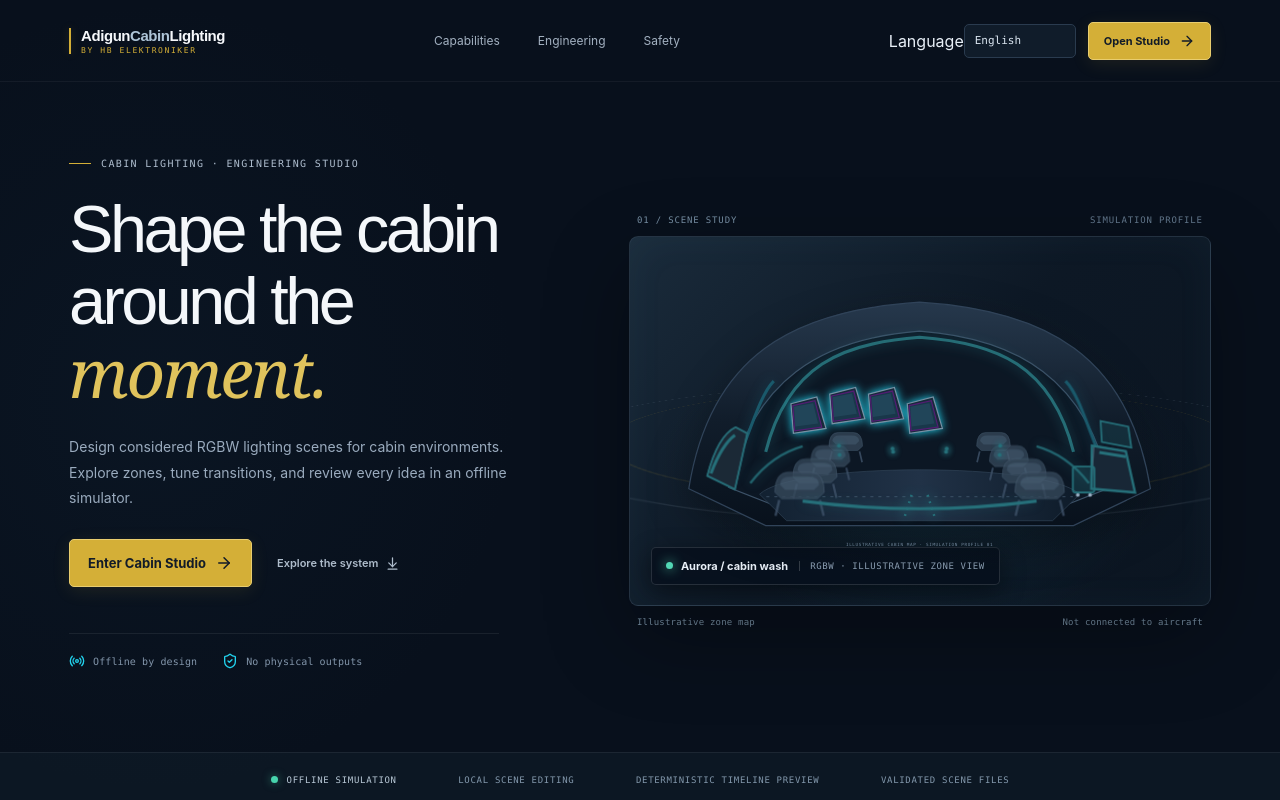
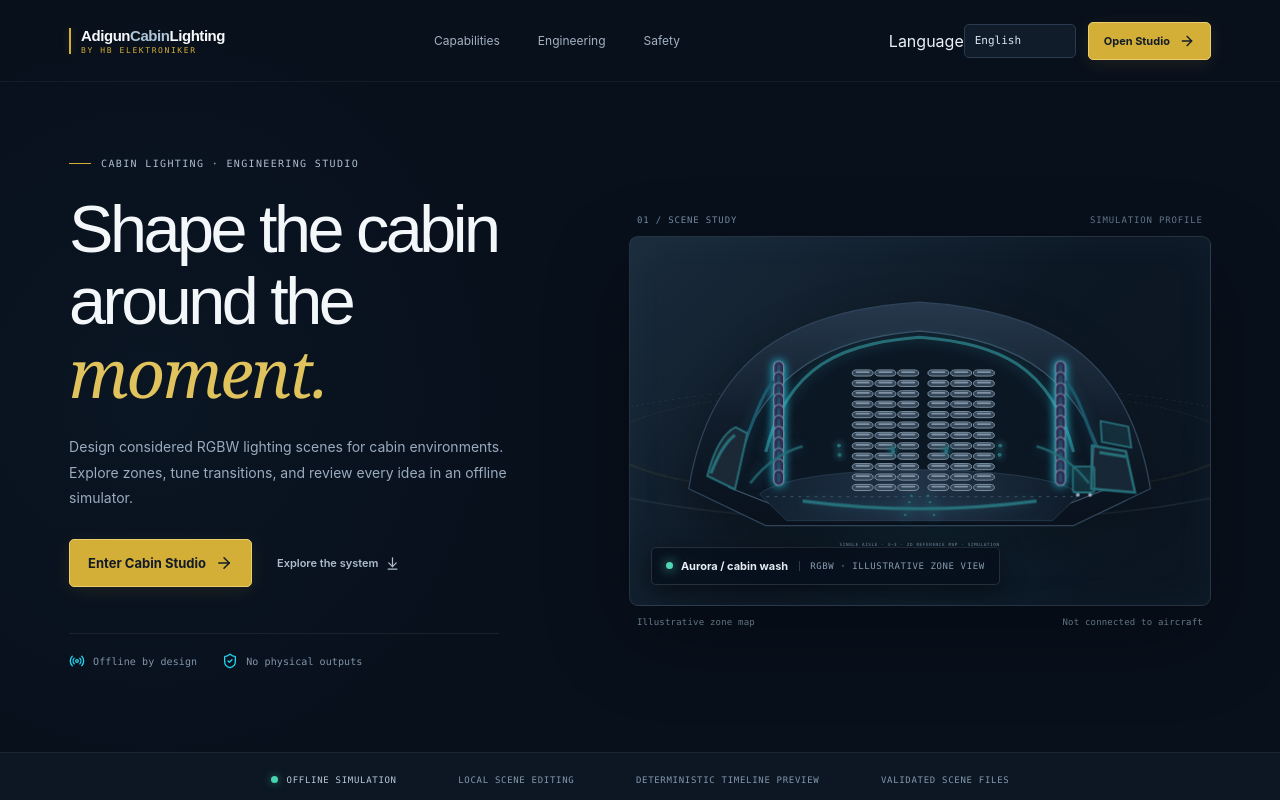
Before and after one commit to HephzibahBehulahHQ/AdigunCabinLighting, a React (Vite) app: page / in a window 1280 px wide. Shown: the top 800 px of the page. Built offline with nearby package versions, Linux system fonts and the light colour scheme.

Commit message:
Render profile-specific seats and windows in the 2D map

```diff
--- a/src/App.tsx
+++ b/src/App.tsx
@@ -54,10 +54,16 @@ function cabinGlows(zones: ZoneState[]) {
   return Object.fromEntries(zones.map((zone) => [zone.id, toHex({ ...composePreviewRGB(zone.rgbw), w: 0 })])) as Record<ZoneId, string>;
 }
 
-function CabinDrawing({ zones, selected, onSelect, compact = false }: {
-  zones: ZoneState[]; selected: ZoneId; onSelect?: (id: ZoneId) => void; compact?: boolean;
+function CabinDrawing({ zones, selected, onSelect, compact = false, config = DEFAULT_CABIN_CONFIG }: {
+  zones: ZoneState[]; selected: ZoneId; onSelect?: (id: ZoneId) => void; compact?: boolean; config?: CabinConfig;
 }) {
   const glows = cabinGlows(zones);
+  const layout = CABIN_LAYOUTS[config.layoutId];
+  const rowTemplates = 'seatPlan' in layout
+    ? layout.seatPlan.flatMap((section) => Array.from({ length: section.rows }, () => section.groups))
+    : Array.from({ length: config.seatRows }, () => layout.groups);
+  const visibleRowCount = Math.min(18, rowTemplates.length);
+  const visibleRows = Array.from({ length: visibleRowCount }, (_, index) => rowTemplates[Math.round(index * (rowTemplates.length - 1) / Math.max(1, visibleRowCount - 1))]);
   const labelPositions: Record<ZoneId, { x: number; y: number }> = {
     ceiling: { x: 490, y: 147 }, windows: { x: 490, y: 190 }, sidewalls: { x: 222, y: 310 },
     footwell: { x: 490, y: 411 }, reading: { x: 655, y: 331 }, entry: { x: 193, y: 359 },
@@ -76,7 +82,7 @@ function CabinDrawing({ zones, selected, onSelect, compact = false }: {
     </g>
   );
   return (
-    <svg className={`cabin-drawing ${compact ? 'compact' : ''}`} viewBox={compact ? '0 0 980 470' : '40 25 900 415'} role={compact ? 'img' : 'group'} aria-label={compact ? 'Illustrative cabin zone preview' : 'Interactive cabin zone map'}>
+    <svg className={`cabin-drawing ${compact ? 'compact' : ''}`} data-layout-id={config.layoutId} viewBox={compact ? '0 0 980 470' : '40 25 900 415'} role={compact ? 'img' : 'group'} aria-label={compact ? `Illustrative ${layout.name} cabin preview` : `Interactive ${layout.name} cabin map`}>
       <defs>
         <linearGradient id="shell" x1="0" x2="0" y1="0" y2="1"><stop stopColor="#26384c" /><stop offset=".52" stopColor="#111d2b" /><stop offset="1" stopColor="#08111c" /></linearGradient>
         <linearGradient id="floor" x1="0" x2="1"><stop stopColor="#122131" /><stop offset=".5" stopColor="#213247" /><stop offset="1" stopColor="#0e1b29" /></linearGradient>
@@ -96,23 +102,40 @@ function CabinDrawing({ zones, selected, onSelect, compact = false }: {
       </>, 'ceiling-zone')}
       {/* windows */}
       {group('windows', 'WINDOW REVEALS', <>
-        {[0, 1, 2, 3].map((i) => <g key={`win-${i}`}>
-          <path d={`M${281 + i * 63} ${207 - Math.sin((i / 3) * Math.PI) * 18} l42 -11 l15 51 l-53 8 z`} fill="#172a3a" stroke="#7690a4" strokeWidth="2" />
-          <path d={`M${284 + i * 63} ${210 - Math.sin((i / 3) * Math.PI) * 18} l36 -8 l11 43 l-44 6 z`} fill="#19374a" stroke={glows.windows} strokeWidth="2" />
-          <path d={`M${286 + i * 63} ${212 - Math.sin((i / 3) * Math.PI) * 18} l31 -6 l8 33 l-37 5 z`} fill="#60acc3" opacity=".12" />
-        </g>)}
+        {Array.from({ length: config.windowCountPerSide }, (_, index) => {
+          const y = 132 + (index + 1) * 212 / (config.windowCountPerSide + 1);
+          const xOffset = Math.min(285, config.widthMeters * 52);
+          return [-1, 1].map((side) => {
+            const x = 490 + side * xOffset;
+            return <g key={`win-${side}-${index}`} aria-label={`Cabin window ${index + 1} on ${side < 0 ? 'left' : 'right'} side`}>
+              <rect x={x - 8} y={y - 12} width="16" height="25" rx="8" fill="#172a3a" stroke="#7690a4" strokeWidth="2" />
+              <rect x={x - 5} y={y - 9} width="10" height="19" rx="5" fill="#19374a" stroke={glows.windows} strokeWidth="1.6" />
+              <rect x={x - 3} y={y - 7} width="6" height="15" rx="3" fill="#60acc3" opacity=".18" />
+            </g>;
+          });
+        }).flat()}
       </>, 'windows-zone')}
       {/* seat rows */}
-      {[0, 1, 2, 3].map((row) => {
-        const y = 276 + row * 25; const scale = 0.7 + row * 0.11;
-        return <g key={row} opacity={.8}>
-          {[-1, 1].map((side) => <g key={side} transform={`translate(${490 + side * (120 + row * 25)} ${y}) scale(${scale})`}>
-            <path d="M-39 0 Q-39 -32 -17 -32 L17 -32 Q39 -32 39 0 L28 10 L-28 10 Z" fill="#344658" stroke="#53697e" />
-            <path d="M-31 -12 Q-31 -25 -14 -25 L14 -25 Q31 -25 31 -12 L23 -4 L-23 -4 Z" fill="#455b6f" />
-            <path d="M-32 12 L-38 37 M32 12 L38 37" stroke="#40536a" strokeWidth="4" />
-          </g>)}
-        </g>;
-      })}
+      {visibleRows.map((groups, row) => {
+          const totalSeats = groups.reduce((sum, count) => sum + count, 0);
+          const aisleCount = groups.length - 1;
+          const seatWidth = Math.min(config.layoutId === 'ownerVvip' ? 48 : 34, 340 / (totalSeats + aisleCount * 1.5));
+          const aisleGap = 15;
+          const occupiedWidth = totalSeats * seatWidth + aisleCount * aisleGap;
+          const rowY = 157 + row * (186 / Math.max(1, visibleRows.length - 1));
+          let x = 490 - occupiedWidth / 2 + seatWidth / 2;
+          const seats: number[] = [];
+          groups.forEach((count, groupIndex) => {
+            for (let seat = 0; seat < count; seat++) { seats.push(x); x += seatWidth + 3; }
+            if (groupIndex < groups.length - 1) x += aisleGap - 3;
+          });
+          return <g key={row} aria-label={`Cabin row ${row + 1}`}>
+            {seats.map((seatX, index) => <g key={index}>
+              <rect x={seatX - seatWidth / 2} y={rowY - (config.layoutId === 'ownerVvip' ? 8 : 5)} width={seatWidth} height={config.layoutId === 'ownerVvip' ? 16 : 10} rx={Math.min(8, seatWidth / 3)} fill={config.layoutId === 'ownerVvip' ? '#627b91' : '#344658'} stroke="#8298aa" strokeWidth="1.5" />
+              <rect x={seatX - seatWidth * .34} y={rowY - (config.layoutId === 'ownerVvip' ? 6 : 3)} width={seatWidth * .68} height={config.layoutId === 'ownerVvip' ? 5 : 3} rx="2" fill="#9eb2c3" opacity=".72" />
+            </g>)}
+          </g>;
+        })}
       {/* sidewall accents */}
       {group('sidewalls', 'SIDEWALL ACCENTS', <>
         <path d="M182 331 C216 250 230 193 253 170" fill="none" stroke={glows.sidewalls} strokeWidth="15" opacity=".25" filter="url(#softglow)" />
@@ -146,7 +169,7 @@ function CabinDrawing({ zones, selected, onSelect, compact = false }: {
       {group('handrail', 'HANDRAIL', <><path d="M300 365 Q490 390 680 365" fill="none" stroke={glows.handrail} strokeWidth="5" /><path d="M300 365 Q490 390 680 365" fill="none" stroke={glows.handrail} strokeWidth="13" opacity=".2" filter="url(#softglow)" /></>)}
       {group('trolley', 'TROLLEY', <><rect x="739" y="309" width="35" height="42" rx="4" fill={glows.trolley} fillOpacity=".28" stroke={glows.trolley} strokeWidth="3" /><circle cx="747" cy="355" r="3" fill="#9ab0c4"/><circle cx="767" cy="355" r="3" fill="#9ab0c4"/></>)}
       {group('cabin', 'CABIN AMBIENT', <><path d="M215 336 Q250 290 300 276 M765 336 Q730 290 680 276" fill="none" stroke={glows.cabin} strokeWidth="4" opacity=".85" /><path d="M215 336 Q250 290 300 276 M765 336 Q730 290 680 276" fill="none" stroke={glows.cabin} strokeWidth="14" opacity=".18" filter="url(#softglow)" /></>)}
-      <g className="map-axis"><text x="490" y="438" textAnchor="middle">ILLUSTRATIVE CABIN MAP · SIMULATION PROFILE 01</text></g>
+      <g className="map-axis"><text x="490" y="438" textAnchor="middle">{layout.name.toUpperCase()} · 2D REFERENCE MAP · SIMULATION</text></g>
     </svg>
   );
 }
```
